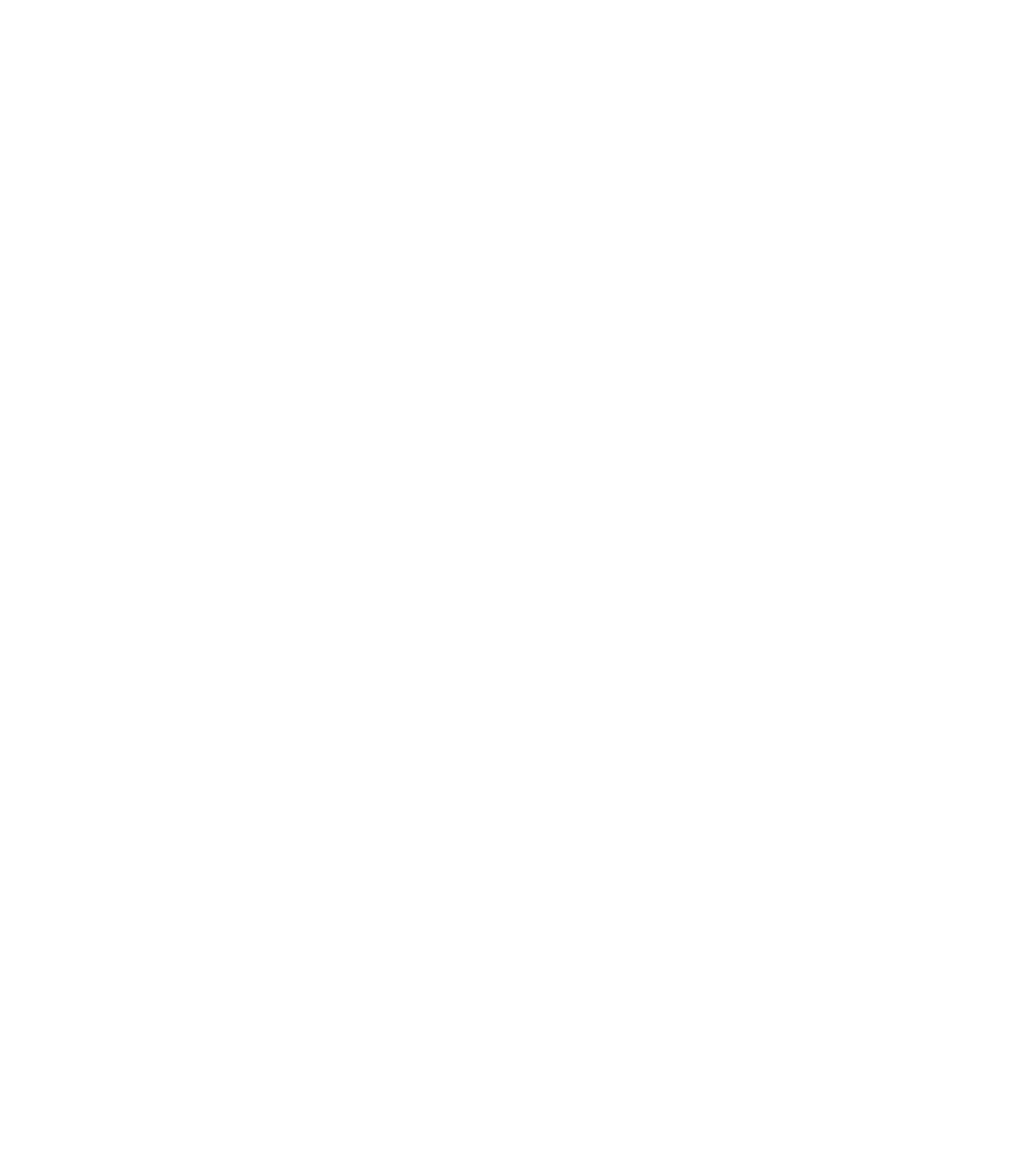
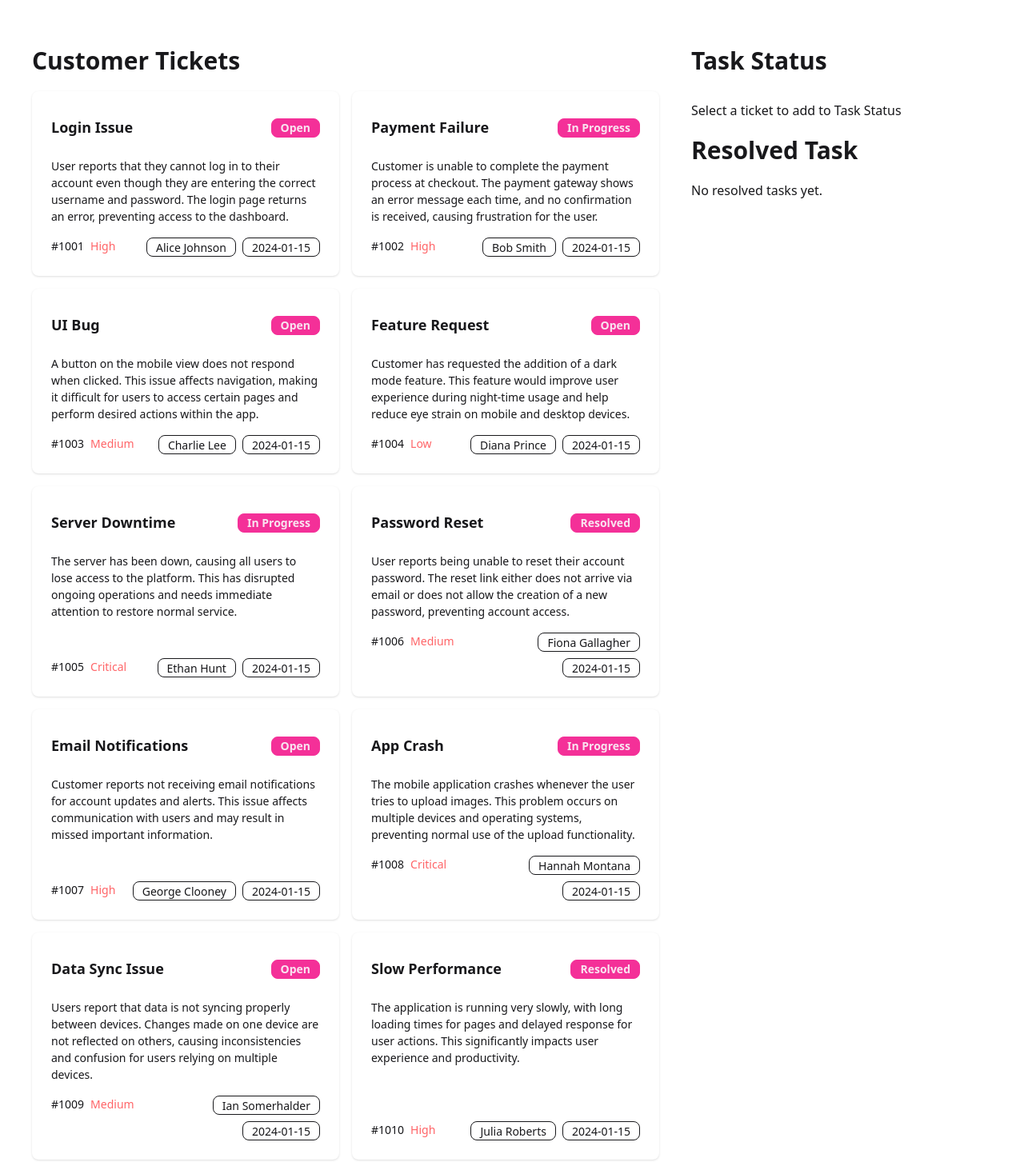
Before and after one commit to Junaid8217/customer-support-zone, a React (Vite) app: page / in a window 1280 px wide. Shown: the part 357-1810 px from the top of the page at 80% size. Before the commit the page ends 800 px from the top, so only its background shows below. Built offline with nearby package versions, Linux system fonts and the light colour scheme.

Commit message:
Added the functionality of task status

```diff
--- /dev/null
+++ b/public/tickets.json
@@ -0,0 +1,92 @@
+[
+  {
+    "id": "#1001",
+    "title": "Login Issue",
+    "description": "User reports that they cannot log in to their account even though they are entering the correct username and password. The login page returns an error, preventing access to the dashboard.",
+    "customer": "Alice Johnson",
+    "priority": "High",
+    "status": "Open",
+    "createdAt": "2024-01-15"
+  },
+  {
+    "id": "#1002",
+    "title": "Payment Failure",
+    "description": "Customer is unable to complete the payment process at checkout. The payment gateway shows an error message each time, and no confirmation is received, causing frustration for the user.",
+    "customer": "Bob Smith",
+    "priority": "High",
+    "status": "In Progress",
+    "createdAt": "2024-01-15"
+  },
+  {
+    "id": "#1003",
+    "title": "UI Bug",
+    "description": "A button on the mobile view does not respond when clicked. This issue affects navigation, making it difficult for users to access certain pages and perform desired actions within the app.",
+    "customer": "Charlie Lee",
+    "priority": "Medium",
+    "status": "Open",
+    "createdAt": "2024-01-15"
+  },
+  {
+    "id": "#1004",
+    "title": "Feature Request",
+    "description": "Customer has requested the addition of a dark mode feature. This feature would improve user experience during night-time usage and help reduce eye strain on mobile and desktop devices.",
+    "customer": "Diana Prince",
+    "priority": "Low",
+    "status": "Open",
+    "createdAt": "2024-01-15"
+  },
+  {
+    "id": "#1005",
+    "title": "Server Downtime",
+    "description": "The server has been down, causing all users to lose access to the platform. This has disrupted ongoing operations and needs immediate attention to restore normal service.",
+    "customer": "Ethan Hunt",
+    "priority": "Critical",
+    "status": "In Progress",
+    "createdAt": "2024-01-15"
+  },
+  {
+    "id": "#1006",
+    "title": "Password Reset",
+    "description": "User reports being unable to reset their account password. The reset link either does not arrive via email or does not allow the creation of a new password, preventing account access.",
+    "customer": "Fiona Gallagher",
+    "priority": "Medium",
+    "status": "Resolved",
+    "createdAt": "2024-01-15"
+  },
+  {
+    "id": "#1007",
+    "title": "Email Notifications",
+    "description": "Customer reports not receiving email notifications for account updates and alerts. This issue affects communication with users and may result in missed important information.",
+    "customer": "George Clooney",
+    "priority": "High",
+    "status": "Open",
+    "createdAt": "2024-01-15"
+  },
+  {
+    "id": "#1008",
+    "title": "App Crash",
+    "description": "The mobile application crashes whenever the user tries to upload images. This problem occurs on multiple devices and operating systems, preventing normal use of the upload functionality.",
+    "customer": "Hannah Montana",
+    "priority": "Critical",
+    "status": "In Progress",
+    "createdAt": "2024-01-15"
+  },
+  {
+    "id": "#1009",
+    "title": "Data Sync Issue",
+    "description": "Users report that data is not syncing properly between devices. Changes made on one device are not reflected on others, causing inconsistencies and confusion for users relying on multiple devices.",
+    "customer": "Ian Somerhalder",
+    "priority": "Medium",
+    "status": "Open",
+    "createdAt": "2024-01-15"
+  },
+  {
+    "id": "#1010",
+    "title": "Slow Performance",
+    "description": "The application is running very slowly, with long loading times for pages and delayed response for user actions. This significantly impacts user experience and productivity.",
+    "customer": "Julia Roberts",
+    "priority": "High",
+    "status": "Resolved",
+    "createdAt": "2024-01-15"
+  }
+]
--- a/src/App.jsx
+++ b/src/App.jsx
@@ -1,17 +1,51 @@
-
+import { useState, useEffect } from 'react'
 import './App.css'
 import Banner from './components/Banner/Banner'
+import CustomerTickets from './components/CustomerTickets/CustomerTickets'
+import Footer from './components/Footer/Footer'
 import Navbar from './components/Navbar/Navbar'
+
+const fetchTickets = async () => {
+  const res = await fetch('./tickets.json')
+  return res.json()
+}
+const ticketsPromise = fetchTickets();
 
 function App() {
 
+  const [visitedTickets, setVisitedTickets] = useState([])
+  const [availableTickets, setAvailableTickets] = useState([])
+
+
+
+  useEffect(() => {
+    ticketsPromise.then(data => setAvailableTickets(data))
+  }, [])
+
+  const handleVisitedTickets = (ticketData) => {
+    const newVisitedTickets = [...visitedTickets, ticketData]
+    setVisitedTickets(newVisitedTickets)
+
+    setAvailableTickets(prev =>
+      prev.filter(ticket => ticket.id !== ticketData.id)
+    )
+  }
 
   return (
     <>
+      <Navbar></Navbar>
+      <Banner visitedTickets={visitedTickets} setVisitedTickets={setVisitedTickets}></Banner>
 
-      <Navbar></Navbar>
-      <Banner></Banner>
+      <CustomerTickets
+        ticketsPromise={ticketsPromise}
+        visitedTickets={visitedTickets}
+        setVisitedTickets={setVisitedTickets}
+        handleVisitedTickets={handleVisitedTickets}
+        availableTickets={availableTickets}
+        setAvailableTickets={setAvailableTickets}
+      ></CustomerTickets>
 
+      <Footer></Footer>
     </>
   )
 }
--- a/src/components/Banner/Banner.jsx
+++ b/src/components/Banner/Banner.jsx
@@ -1,7 +1,9 @@
 import React from 'react';
 import BannerImg1 from '../../assets/vector1.png';
 
-const Banner = () => {
+const Banner = ({visitedTickets, setVisitedTickets}) => {
+
+
     return (
         <div className=' max-w-[1200px] mx-auto flex justify-between items-center my-10 gap-4'>
             <div className='w-[708px] h-[250px] bg-amber-300 flex flex-col justify-center items-center text-center gap-2 text-white'
@@ -9,7 +11,7 @@
                     backgroundImage: `url(${BannerImg1}), linear-gradient(to right, rgba(99,46,227,0.8), rgba(159,98,242,0.8))`
                 }}>
                 <p className='text-3xl'>In-Progress</p>
-                <h1 className='font-semibold text-6xl'>0</h1>
+                <h1 className='font-semibold text-6xl'>{visitedTickets.length}</h1>
             </div>
             <div className='w-[708px] h-[250px] bg-amber-300 flex flex-col justify-center items-center text-center gap-2 text-white'
                 style={{
--- /dev/null
+++ b/src/components/CustomerTicket/CustomerTicket.jsx
@@ -0,0 +1,52 @@
+import React, { useState } from 'react';
+
+const CustomerTicket = ({ ticket, handleVisitedTickets, visitedTickets,   }) => {
+
+
+
+    // const [isSelected, setIsSelected] = useState(false);
+
+
+    const handleSelected = (ticketData) => {
+        // setIsSelected(true)
+
+
+
+
+        handleVisitedTickets(ticketData)
+
+
+
+    }
+
+
+
+    return (
+
+
+
+        <div className="card bg-base-100 w-96 shadow-sm hover:not-focus-visible:">
+
+            <div onClick={()=>handleSelected(ticket)} className="card-body">
+                <h2 className="card-title justify-between my-2">
+                    {ticket.title}
+                    <div className="badge badge-secondary">{ticket.status}</div>
+                </h2>
+                <p className='my-2'>{ticket.description}</p>
+                <div className='flex justify-between'>
+                    <div className='flex gap-2'>
+                        <p>{ticket.id}</p>
+                        <h3 className='text-red-400'>{ticket.priority}</h3>
+                    </div>
+                    <div className="card-actions justify-end">
+                    <div className="badge badge-outline">{ticket.customer}</div>
+                    <div className="badge badge-outline">{ticket.createdAt}</div>
+                </div>
+                </div>
+
+            </div>
+        </div>
+    );
+};
+
+export default CustomerTicket;
--- /dev/null
+++ b/src/components/CustomerTickets/CustomerTickets.jsx
@@ -0,0 +1,56 @@
+import React, { use } from 'react';
+import CustomerTicket from '../CustomerTicket/CustomerTicket';
+
+const CustomerTickets = ({ ticketsPromise, visitedTickets, setVisitedTickets, handleVisitedTickets, setAvailableTickets, availableTickets }) => {
+
+    const customerTickets = use(ticketsPromise)
+
+    return (
+        <div className='max-w-[1200px] mx-auto flex gap-10'>
+            <div className='max-w-[800px]'>
+                <h1 className='text-3xl font-semibold my-5'>Customer Tickets</h1>
+
+                <div className='grid grid-cols-1 md:grid-cols-2 gap-4'>
+
+                    {
+                        availableTickets.map(ticket => (
+                            <CustomerTicket
+                                key={ticket.id}
+                                ticket={ticket}
+                                visitedTickets={visitedTickets}
+                                handleVisitedTickets={handleVisitedTickets}
+                            ></CustomerTicket>
+                        ))
+                    }
+
+                </div>
+            </div>
+
+            {/* right side  */}
+            <div className='max-w-[390px]'>
+                <div className='flex flex-col gap-3'>
+                    <h1 className='text-3xl font-semibold my-5'>Task Status</h1>
+
+                    {visitedTickets.length === 0 && <p className='text-center'>Select a ticket to add to Task Status</p>}
+
+                    {visitedTickets.map((ticket, index) => (
+                        <div key={index} className='p-3 shadow-2xl rounded-md my-2 max-w-full'>
+                            <h3 className='w-full  text-center mb-[15px] text-2xl'>{ticket.title}</h3>
+                            <button className="w-[350px] h-[33px] text-white bg-[#02A53B]">Complete</button>
+                        </div>
+                    ))}
+
+                </div>
+
+                <div>
+                    <div className='max-w-[750px]'>
+                        <h1 className='text-3xl font-semibold my-5'>Resolved Task</h1>
+                        <p>No resolved tasks yet.</p>
+                    </div>
+                </div>
+            </div>
+        </div>
+    );
+};
+
+export default CustomerTickets;
--- /dev/null
+++ b/src/components/Footer/Footer.jsx
@@ -0,0 +1,30 @@
+import React from 'react';
+
+const Footer = () => {
+    return (
+        <footer className="footer sm:footer-horizontal bg-neutral text-neutral-content p-10 mt-[40px]">
+            <nav>
+                <h6 className="footer-title">Services</h6>
+                <a className="link link-hover">Branding</a>
+                <a className="link link-hover">Design</a>
+                <a className="link link-hover">Marketing</a>
+                <a className="link link-hover">Advertisement</a>
+            </nav>
+            <nav>
+                <h6 className="footer-title">Company</h6>
+                <a className="link link-hover">About us</a>
+                <a className="link link-hover">Contact</a>
+                <a className="link link-hover">Jobs</a>
+                <a className="link link-hover">Press kit</a>
+            </nav>
+            <nav>
+                <h6 className="footer-title">Legal</h6>
+                <a className="link link-hover">Terms of use</a>
+                <a className="link link-hover">Privacy policy</a>
+                <a className="link link-hover">Cookie policy</a>
+            </nav>
+        </footer>
+    );
+};
+
+export default Footer;
--- a/src/components/Navbar/Navbar.jsx
+++ b/src/components/Navbar/Navbar.jsx
@@ -1,6 +1,8 @@
 import React from 'react';
 
 const Navbar = () => {
+
+
     return (
         <div className="navbar bg-base-100 shadow-sm">
   <div className="navbar-start">
```
